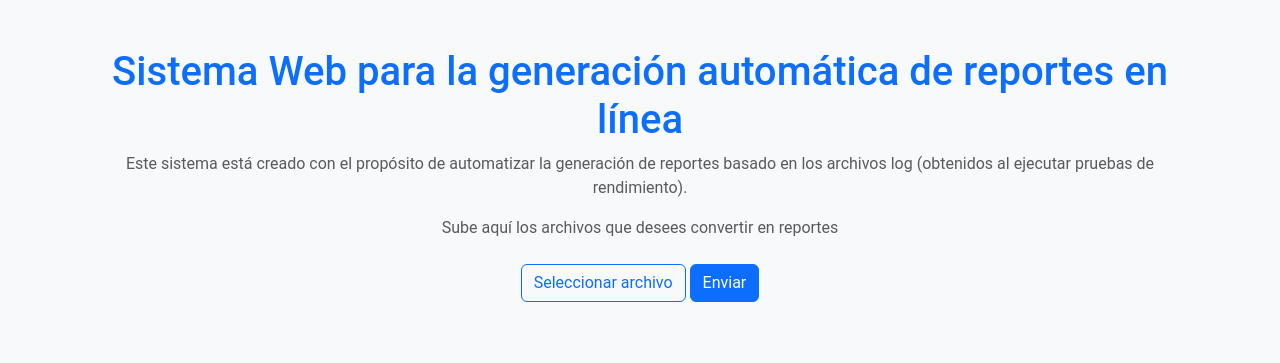
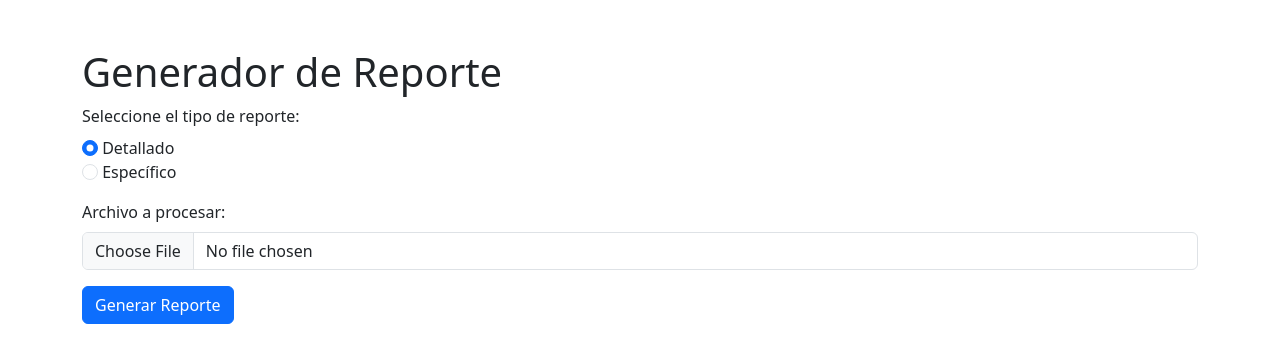
Before and after one commit to dafnehernandez/WebSystemAut, a Flask app: page / in a window 1280 px wide. Shown: the top 363 px of the page. Run offline with Flask 3, Linux system fonts and the light colour scheme.

Commit message:
v6 casi completa

```diff
--- a/app.py
+++ b/app.py
@@ -1,4 +1,3 @@
-
 from flask import Flask, request, render_template, send_file
 import os
 from reportlab.pdfgen import canvas
@@ -6,10 +5,8 @@ import xml.etree.ElementTree as ET
 from werkzeug.utils import secure_filename
 from reportlab.lib.pagesizes import A4
 from reportlab.lib import colors
-from reportlab.platypus import SimpleDocTemplate, Paragraph, Spacer, Table, TableStyle
+from reportlab.platypus import SimpleDocTemplate, Paragraph, Spacer, Table, TableStyle, KeepTogether
 from reportlab.lib.styles import getSampleStyleSheet
-from reportlab.platypus import KeepTogether
-from reportlab.platypus import PageBreak
 from collections import Counter
 
 app = Flask(__name__)
@@ -24,6 +21,10 @@ def index():
 
 @app.route('/upload', methods=['POST'])
 def upload():
+    # Obtener tipo de reporte y secciones seleccionadas
+    tipo_reporte = request.form.get('tipo_reporte')
+    secciones = request.form.getlist('secciones')
+
     archivo = request.files['archivo']
     if archivo:
         nombre = secure_filename(archivo.filename)
@@ -50,6 +51,7 @@ def upload():
                 except ValueError:
                     continue
 
+        # Crear diccionario base con claves en minúscula
         raw_data = {}
         path_line = "-"
         for line in contenido:
@@ -76,6 +78,7 @@ def upload():
                         programas.append(partes[idx - 1])
         prog_str = ", ".join(programas) if programas else "-"
 
+        # Programas abiertos
         programas_abiertos = []
         for line in contenido:
             if "OPEN" in line:
@@ -90,7 +93,7 @@ def upload():
         estados = ['SUCCESS', 'FAILED', 'STUCK']
         estado_detectado = next((e for e in estados if any(e in line for line in contenido)), "No detectado")
 
-        # Palabras clave
+        # Mapeo flexible de claves esperadas
         alias_claves = {
             "os_version": ["os_version", "osversion"],
             "ifwi_version": ["ifwi_version", "ifwiversion"],
@@ -117,7 +120,7 @@ def upload():
                     resultados.append({'clave': clave, 'linea': linea.strip()})
                     break
 
-        # PDF Gen
+        # Generación del PDF
         pdf_path = os.path.join(OUTPUT_FOLDER, nombre + '.pdf')
         doc = SimpleDocTemplate(pdf_path, pagesize=A4)
         styles = getSampleStyleSheet()
@@ -126,82 +129,86 @@ def upload():
         flow.append(Paragraph("<b>Reporte detallado</b>", styles['Title']))
         flow.append(Spacer(1, 12))
 
-        flow.append(Paragraph("<b>Información General</b>", styles['Heading2']))
-        flow.append(Paragraph(f"<b>Archivo procesado:</b> {nombre}", styles['Normal']))
-        flow.append(Paragraph(f"<b>Total de líneas analizadas:</b> {len(contenido)}", styles['Normal']))
-        if path_line != "-":
+        incluir = lambda campo: tipo_reporte == "detallado" or campo in secciones
+
+        # Información General
+        if incluir("lineas") or incluir("path") or incluir("instalados"):
+            flow.append(Paragraph("<b>Información General</b>", styles['Heading2']))
+        if incluir("lineas"):
+            flow.append(Paragraph(f"<b>Total de líneas analizadas:</b> {len(contenido)}", styles['Normal']))
+        if incluir("path"):
             flow.append(Paragraph(f"<b>Path del archivo:</b> {path_line}", styles['Normal']))
+        if incluir("instalados"):
             flow.append(Paragraph(f"<b>Program installed:</b> {prog_str}", styles['Normal']))
             flow.append(Paragraph(f"<b>Programas abiertos:</b> {abiertos_str}", styles['Normal']))
         flow.append(Spacer(1, 12))
 
-        flow.append(Paragraph("<b>Resumen de ocurrencias por palabra clave</b>", styles['Heading2']))
-        contador = Counter([r['clave'] for r in resultados])
-        tabla_resumen = Table([["Palabra clave", "Ocurrencias"]] + [[k, str(v)] for k, v in contador.items()])
-        tabla_resumen.setStyle(TableStyle([
-            ('BACKGROUND', (0, 0), (-1, 0), colors.grey),
-            ('TEXTCOLOR', (0, 0), (-1, 0), colors.whitesmoke),
-            ('GRID', (0, 0), (-1, -1), 1, colors.black),
-            ('ALIGN', (0, 0), (-1, -1), 'CENTER'),
-            ('FONTNAME', (0, 0), (-1, 0), 'Helvetica-Bold')
-        ]))
-        flow.append(tabla_resumen)
-        flow.append(Spacer(1, 12))
+        # Secciones para reporte detallado únicamente
+        if tipo_reporte == "detallado":
+            flow.append(Paragraph("<b>Resumen de ocurrencias por palabra clave</b>", styles['Heading2']))
+            contador = Counter([r['clave'] for r in resultados])
+            tabla_resumen = Table([["Palabra clave", "Ocurrencias"]] + [[k, str(v)] for k, v in contador.items()])
+            tabla_resumen.setStyle(TableStyle([
+                ('BACKGROUND', (0, 0), (-1, 0), colors.grey),
+                ('TEXTCOLOR', (0, 0), (-1, 0), colors.whitesmoke),
+                ('GRID', (0, 0), (-1, -1), 1, colors.black),
+                ('ALIGN', (0, 0), (-1, -1), 'CENTER'),
+                ('FONTNAME', (0, 0), (-1, 0), 'Helvetica-Bold')
+            ]))
+            flow.append(tabla_resumen)
+            flow.append(Spacer(1, 12))
 
-        flow.append(Paragraph("<b>Detalles de coincidencias encontradas</b>", styles['Heading2']))
-        for r in resultados:
-            flow.append(Paragraph(f"[{r['clave']}] {r['linea']}", styles['Normal']))
-            flow.append(Spacer(1, 4))
+            flow.append(Paragraph("<b>Detalles de coincidencias encontradas</b>", styles['Heading2']))
+            for r in resultados:
+                flow.append(Paragraph(f"[{r['clave']}] {r['linea']}", styles['Normal']))
+                flow.append(Spacer(1, 4))
 
-        flow.append(Spacer(1, 12))
-        flow.append(Paragraph("<b>Ingredient Information</b>", styles['Heading2']))
-        campos_info = list(alias_claves.keys())
-        tabla_info = [["Campo", "Valor"]] + [[campo, data.get(campo, "-")] for campo in campos_info]
-        tabla = Table(tabla_info)
-        tabla.setStyle(TableStyle([
-            ('BACKGROUND', (0,0), (-1,0), colors.lightgrey),
-            ('GRID', (0,0), (-1,-1), 0.5, colors.black),
-        ]))
-        flow.append(tabla)
-        flow.append(Spacer(1, 12))
+            flow.append(Spacer(1, 12))
+            flow.append(Paragraph("<b>Ingredient Information</b>", styles['Heading2']))
+            campos_info = list(alias_claves.keys())
+            tabla_info = [["Campo", "Valor"]] + [[campo, data.get(campo, "-")] for campo in campos_info]
+            tabla = Table(tabla_info)
+            tabla.setStyle(TableStyle([
+                ('BACKGROUND', (0,0), (-1,0), colors.lightgrey),
+                ('GRID', (0,0), (-1,-1), 0.5, colors.black),
+            ]))
+            flow.append(tabla)
+            flow.append(Spacer(1, 12))
 
-        flow.append(Paragraph("<b>Anomalías detectadas</b>", styles['Heading2']))
-        alertas = [line.strip() for line in contenido if 'WARNING' in line or 'overheat' in line or 'latency' in line]
-        if any(path_line in a for a in alertas):
-            alertas = [a for a in alertas if path_line not in a]
-        if alertas:
-            for alerta in alertas:
-                flow.append(Paragraph(alerta, styles['Normal']))
-        else:
-            flow.append(Paragraph("No se detectaron anomalías en el archivo.", styles['Normal']))
-        flow.append(Spacer(1, 12))
+            flow.append(Paragraph("<b>Anomalías detectadas</b>", styles['Heading2']))
+            alertas = [line.strip() for line in contenido if 'WARNING' in line or 'overheat' in line or 'latency' in line]
+            if any(path_line in a for a in alertas):
+                alertas = [a for a in alertas if path_line not in a]
+            if alertas:
+                for alerta in alertas:
+                    flow.append(Paragraph(alerta, styles['Normal']))
+            else:
+                flow.append(Paragraph("No se detectaron anomalías en el archivo.", styles['Normal']))
+            flow.append(Spacer(1, 12))
 
-        if netdata_metrica:
+        # Sección Netdata
+        if incluir("netdata"):
             netdata_title = Paragraph("<b>Métricas con Netdata</b>", styles['Heading2'])
-            netdata_tabla = Table([["Métrica", "Valor"]] + netdata_metrica)
-            netdata_tabla.setStyle(TableStyle([
-                ('BACKGROUND', (0,0), (-1,0), colors.darkblue),
-                ('TEXTCOLOR', (0,0), (-1,0), colors.whitesmoke),
-                ('GRID', (0,0), (-1,-1), 0.5, colors.black),
-                ('ALIGN', (0,0), (-1,-1), 'LEFT')
-            ]))
+            if netdata_metrica:
+                netdata_tabla = Table([["Métrica", "Valor"]] + netdata_metrica)
+                netdata_tabla.setStyle(TableStyle([
+                    ('BACKGROUND', (0,0), (-1,0), colors.darkblue),
+                    ('TEXTCOLOR', (0,0), (-1,0), colors.whitesmoke),
+                    ('GRID', (0,0), (-1,-1), 0.5, colors.black),
+                    ('ALIGN', (0,0), (-1,-1), 'LEFT')
+                ]))
+                bloque = [netdata_title, Spacer(1, 4), netdata_tabla]
+                if len(netdata_metrica) < 10:
+                    flow.append(KeepTogether(bloque))
+                else:
+                    flow.extend(bloque)
+            else:
+                flow.append(netdata_title)
+                flow.append(Paragraph("No se encontraron métricas Netdata en el archivo.", styles['Normal']))
 
-            flow.append(PageBreak())  # forzando
-            flow.append(netdata_title)
-            flow.append(Spacer(1, 6))
-            flow.append(netdata_tabla)
-
-        else:
-            flow.append(Paragraph("<b>Métricas con Netdata</b>", styles['Heading2']))
-            flow.append(Paragraph("No se encontraron métricas Netdata en el archivo.", styles['Normal']))
-
-        #Status Test
+        # Estado final
         flow.append(Spacer(1, 12))
         flow.append(Paragraph("<b>Test Completion Status</b>", styles['Heading2']))
-
-        # Buscar estado en contenido
-        estados = ['SUCCESS', 'FAILED', 'STUCK']
-        estado_detectado = next((e for e in estados if any(e in line for line in contenido)), "No detectado")
         flow.append(Paragraph(estado_detectado, styles['Normal']))
 
         doc.build(flow)
--- a/static/js/script.js
+++ b/static/js/script.js
@@ -14,3 +14,8 @@ document.addEventListener("DOMContentLoaded", () => {
     });
   }
 });
+
+function toggleOpciones() {
+        const tipo = document.querySelector('input[name="tipo_reporte"]:checked').value;
+        document.getElementById('opciones_especificas').style.display = (tipo === 'especifico') ? 'block' : 'none';
+}
--- a/templates/index.html
+++ b/templates/index.html
@@ -1,40 +1,44 @@
 <!DOCTYPE html>
 <html lang="es">
 <head>
-  <meta charset="UTF-8">
-  <title>Sistema Web para la generación automática de reportes basado en archivos log</title>
-  <meta name="viewport" content="width=device-width, initial-scale=1">
+    <meta charset="UTF-8">
+    <title>Generador de Reportes</title>
+    <link href="https://cdn.jsdelivr.net/npm/bootstrap@5.3.0/dist/css/bootstrap.min.css" rel="stylesheet">
+</head>
+<body class="container mt-5">
+    <h1>Generador de Reporte</h1>
+    <form action="/upload" method="post" enctype="multipart/form-data">
+        <div class="mb-3">
+            <label class="form-label">Seleccione el tipo de reporte:</label><br>
+            <input class="form-check-input" type="radio" name="tipo_reporte" value="detallado" checked> Detallado<br>
+            <input class="form-check-input" type="radio" name="tipo_reporte" value="especifico"> Específico
+        </div>
 
-  <!-- Bootstrap CSS -->
-  <link href="https://cdn.jsdelivr.net/npm/bootstrap@5.3.3/dist/css/bootstrap.min.css" rel="stylesheet">
-  <link rel="stylesheet" href="{{ url_for('static', filename='css/estilos.css') }}">
-</head>
-<body>
+        <div id="opciones-especificas" class="mb-3" style="display: none;">
+            <label class="form-label">Seleccione las secciones:</label><br>
+            <input class="form-check-input" type="checkbox" name="secciones" value="lineas"> Total de líneas analizadas<br>
+            <input class="form-check-input" type="checkbox" name="secciones" value="path"> Path del archivo<br>
+            <input class="form-check-input" type="checkbox" name="secciones" value="netdata"> Métricas con Netdata<br>
+            <input class="form-check-input" type="checkbox" name="secciones" value="instalados"> Programas instalados y abiertos<br>
+        </div>
 
-  <div class="container mt-5">
-    <h1 class="text-center">Sistema Web para la generación automática de reportes en línea</h1>
-    <p class="text-muted text-center">
-      Este sistema está creado con el propósito de automatizar la generación de reportes
-      basado en los archivos log (obtenidos al ejecutar pruebas de rendimiento).
-    </p>
-    <p class="text-muted text-center">Sube aquí los archivos que desees convertir en reportes</p>
+        <div class="mb-3">
+            <label for="archivo" class="form-label">Archivo a procesar:</label>
+            <input class="form-control" type="file" name="archivo" id="archivo" required>
+        </div>
+        <button type="submit" class="btn btn-primary">Generar Reporte</button>
+    </form>
 
-    <div class="text-center mt-4">
-      <form action="/upload" method="post" enctype="multipart/form-data">
-        <input type="file" id="archivo" name="archivo" accept=".txt,.log" class="d-none">
-        <div class="btn-group" role="group">
-          <button type="button" id="selectBtn" class="btn btn-outline-primary">Seleccionar archivo</button>
-        </div>
-        <div class="btn-group" role="group">
-          <button type="submit" class="btn btn-primary">Enviar</button>
-        </div>
-        <p id="fileName" class="mt-3 text-muted"></p>
-      </form>
-    </div>
-  </div>
-
-  <!-- Bootstrap JS -->
-  <script src="https://cdn.jsdelivr.net/npm/bootstrap@5.3.3/dist/js/bootstrap.bundle.min.js"></script>
-  <script src="{{ url_for('static', filename='js/script.js') }}"></script>
+    <script>
+        document.addEventListener('DOMContentLoaded', () => {
+            const opciones = document.getElementById('opciones-especificas');
+            const radios = document.querySelectorAll('input[name="tipo_reporte"]');
+            radios.forEach(radio => {
+                radio.addEventListener('change', () => {
+                    opciones.style.display = radio.value === 'especifico' ? 'block' : 'none';
+                });
+            });
+        });
+    </script>
 </body>
 </html>
```
Also changed, not shown: 1 other file.
